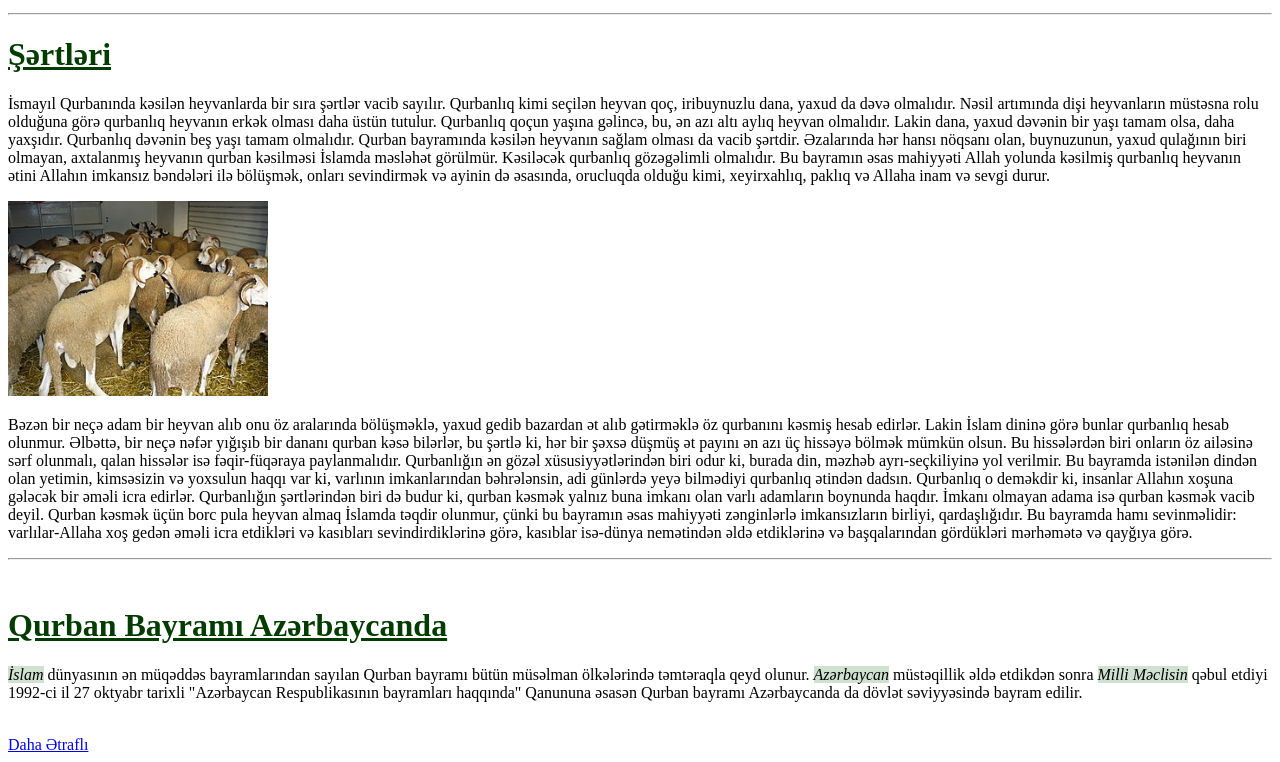
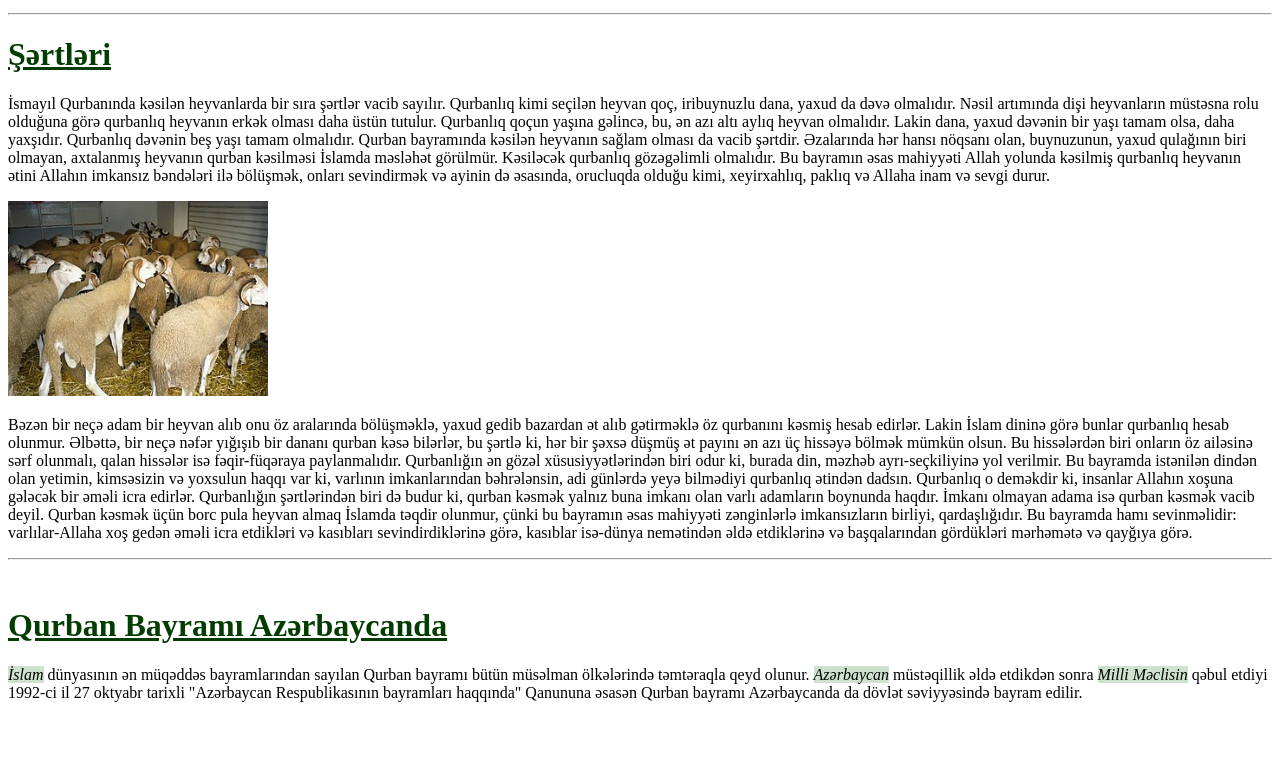
Before and after one commit to lei222/CSS, a plain HTML site: page qurbanbayrami/index.html in a window 1280 px wide. Shown: the part 750-1512 px from the top of the page. After the commit the page ends 1468 px from the top, so only its background shows below. Drawn offline with Linux system fonts and the light colour scheme.

Commit message:
qurban bayrami

```diff
--- a/qurbanbayrami/index.html
+++ b/qurbanbayrami/index.html
@@ -48,8 +48,6 @@
             <hr><br>
             <h1><ins>Qurban Bayramı Azərbaycanda</ins></h1>
             <p><em>İslam</em> dünyasının ən müqəddəs bayramlarından sayılan Qurban bayramı bütün müsəlman ölkələrində təmtəraqla qeyd olunur. <em>Azərbaycan</em> müstəqillik əldə etdikdən sonra <em>Milli Məclisin</em> qəbul etdiyi 1992-ci il 27 oktyabr tarixli "Azərbaycan Respublikasının bayramları haqqında" Qanununa əsasən Qurban bayramı Azərbaycanda da dövlət səviyyəsində bayram edilir.</p>
-            <br>
-            <a href="https://az.wikipedia.org/wiki/Qurban_bayram%C4%B1"> Daha Ətraflı</a>
 
 
 
```
